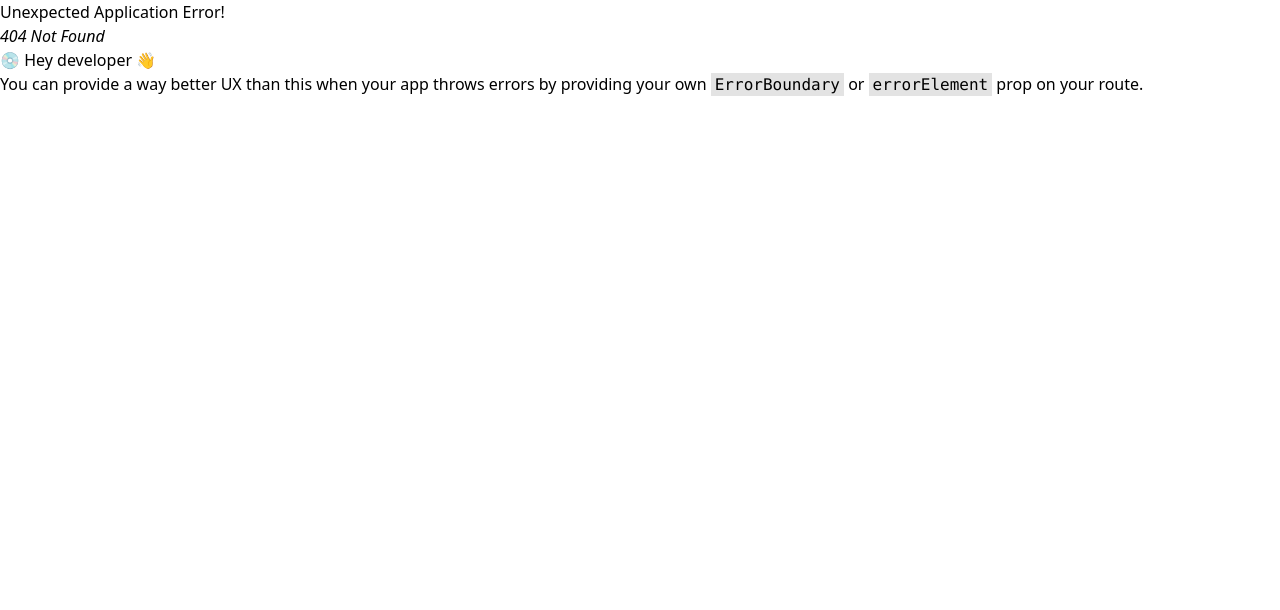
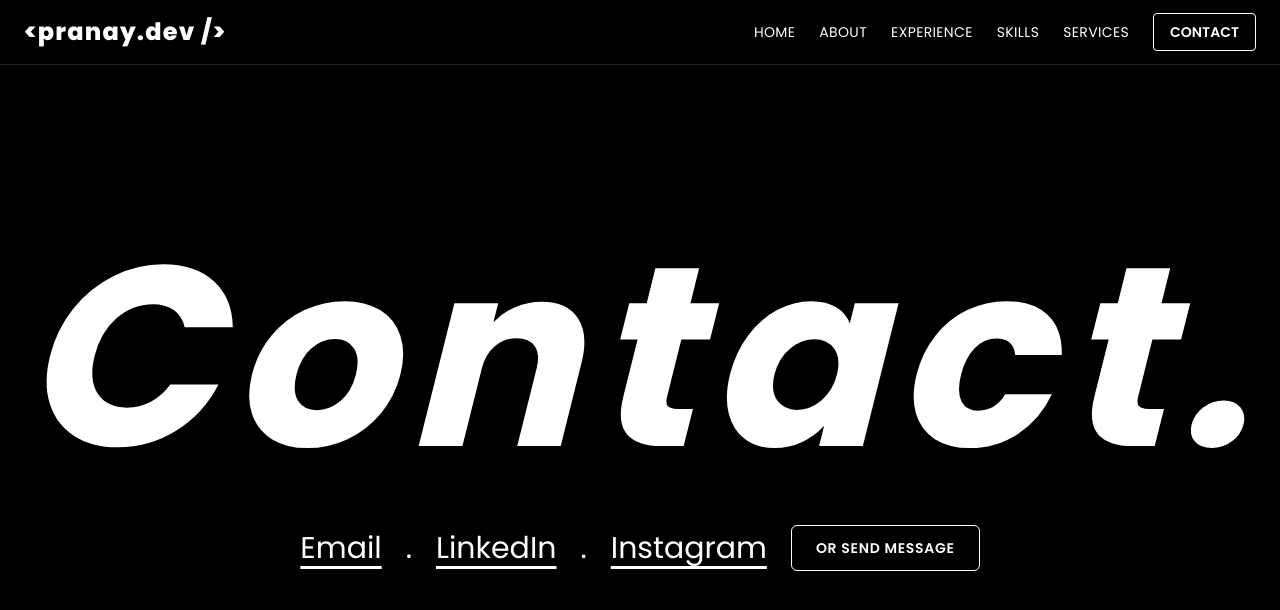
Before and after one commit to pranaybobade84/pranay_portfolio, a React (Vite) app in the folder frontend/: page /contact in a window 1280 px wide. Before the commit this address had no page. Shown: the top 610 px of the page. Built offline with nearby package versions, Linux system fonts and the light colour scheme.

Commit message:
created contact form

```diff
--- a/frontend/src/index.css
+++ b/frontend/src/index.css
@@ -1,9 +1,11 @@
 @import url("https://fonts.googleapis.com/css2?family=Poppins:wght@400;600;800&display=swap");
 @import url("https://fonts.googleapis.com/css2?family=Inter:wght@400;500;600&family=Poppins:wght@600;700;800&display=swap");
+@import url('https://fonts.googleapis.com/css2?family=Playfair+Display:wght@700&display=swap');
 
 @import "tailwindcss";
 
 @theme {
   --font-poppins: "Poppins", sans-serif;
   --font-inter: "Inter", sans-serif;
+  --font-playfair: "Playfair Display", 'serif';
 }
--- /dev/null
+++ b/frontend/src/pages/Contact/ContactFormModel.jsx
@@ -0,0 +1,45 @@
+// components/ContactFormModal.jsx
+import React from "react";
+
+const ContactFormModal = ({ onClose }) => {
+  return (
+    <div className="fixed inset-0 bg-black bg-opacity-60 flex justify-center items-center z-50">
+      <div className="bg-white text-black p-6 rounded-md w-full max-w-md relative font-poppins">
+        <button
+          onClick={onClose}
+          className="absolute top-3 right-4 text-black text-xl hover:text-red-500"
+        >
+          ×
+        </button>
+
+        <h3 className="text-xl font-bold mb-4 text-center">Send a Message</h3>
+
+        <form className="space-y-4">
+          <input
+            type="text"
+            placeholder="Your Name"
+            className="w-full px-4 py-2 border border-gray-300 rounded focus:outline-none focus:border-red-500"
+          />
+          <input
+            type="email"
+            placeholder="Your Email"
+            className="w-full px-4 py-2 border border-gray-300 rounded focus:outline-none focus:border-red-500"
+          />
+          <textarea
+            rows="4"
+            placeholder="Your Message"
+            className="w-full px-4 py-2 border border-gray-300 rounded focus:outline-none focus:border-red-500 resize-none"
+          />
+          <button
+            type="submit"
+            className="w-full bg-red-500 text-white font-semibold py-2 rounded hover:bg-black hover:text-white transition duration-300"
+          >
+            Send
+          </button>
+        </form>
+      </div>
+    </div>
+  );
+};
+
+export default ContactFormModal;
--- /dev/null
+++ b/frontend/src/pages/Contact/index.jsx
@@ -0,0 +1,57 @@
+import React, { useState } from "react";
+import ContactFormModal from "./ContactFormModel";
+
+const Contact = () => {
+  const [showForm, setShowForm] = useState(false);
+  return (
+    <section className="min-h-screen bg-black text-white font-poppins flex flex-col  items-center px-4 sm:px-6 justify-center text-center">
+      <span className="flex">
+        {" Contact.".split("").map((ch, i) => (
+          <h2
+            key={i}
+            className="text-[18vw] sm:text-[16vw] md:text-[18vw] lg:text-[20vw] font-bold leading-none tracking-wider w-full italic hover:text-red-500 transition-colors duration-200 cursor-context-menu"
+            style={{ letterSpacing: "0.05em" }}
+          >
+            {ch}
+          </h2>
+        ))}
+      </span>
+
+      <div className="mt-10 flex flex-wrap justify-center items-center gap-6 text-base sm:text-lg md:text-3xl">
+        <a
+          href="mailto:pranay.dev@example.com"
+          className="underline hover:text-red-500 transition duration-300 underline-offset-8"
+        >
+          Email
+        </a>{" "}
+        .
+        <a
+          href="https://www.linkedin.com/in/pranaybobade"
+          target="_blank"
+          rel="noopener noreferrer"
+          className="underline hover:text-red-500 transition duration-300 underline-offset-8"
+        >
+          LinkedIn
+        </a>
+        .
+        <a
+          href="https://www.instagram.com/pranay.bobade"
+          target="_blank"
+          rel="noopener noreferrer"
+          className="underline hover:text-red-500 transition duration-300 underline-offset-8"
+        >
+          Instagram
+        </a>
+        <button
+          className=" inline-block border border-white text-white px-6 py-3 rounded-md font-semibold tracking-wider uppercase text-sm hover:bg-white hover:text-black transition duration-300 cursor-pointer"
+          onClick={() => setShowForm(true)}
+        >
+          Or Send Message
+        </button>
+      </div>
+      {showForm && <ContactFormModal onClose={() => setShowForm(false)} />}
+    </section>
+  );
+};
+
+export default Contact;
--- a/frontend/src/routes/Route.jsx
+++ b/frontend/src/routes/Route.jsx
@@ -2,6 +2,7 @@ import { createBrowserRouter } from "react-router-dom";
 import Layout from "../layout/Layout";
 import Home from "../pages/Home";
 import About from "../pages/About";
+import Contact from "../pages/Contact";
 
 const router = createBrowserRouter([
   {
@@ -16,6 +17,10 @@ const router = createBrowserRouter([
         path: "about",
         element: <About />,
       },
+      {
+        path: "contact",
+        element: <Contact />,
+      },
     ],
   },
 ]);
```
Also changed, not shown: frontend/src/assets/message.webp (added), frontend/src/assets/walking.webp (added).
